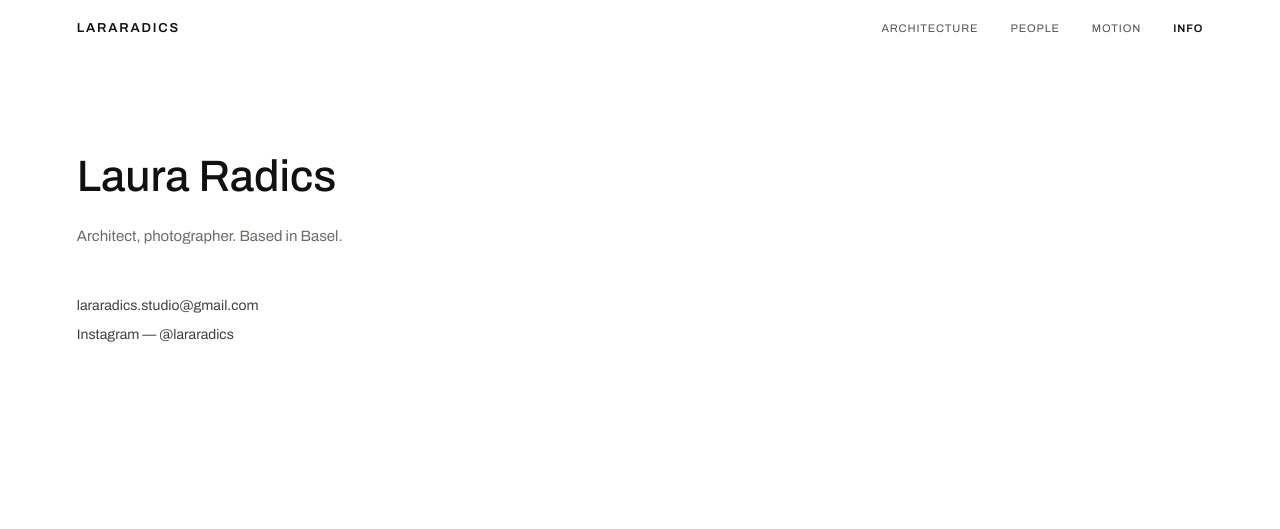
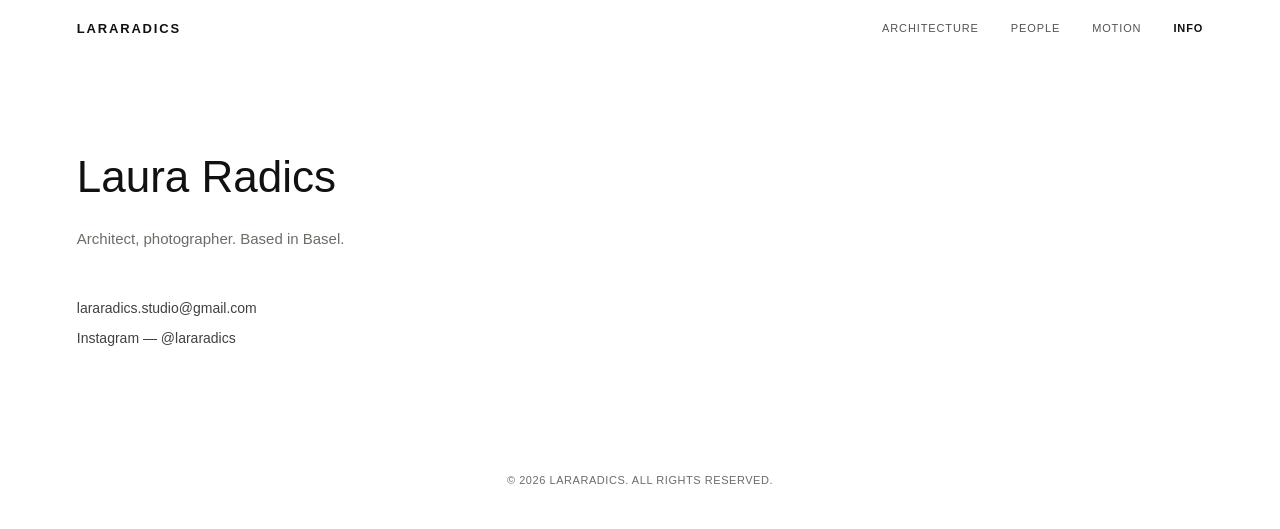
Before and after one commit to lararadics/lararadics-site, a plain HTML site: page info.html in a window 1280 px wide. Drawn offline with Linux system fonts and the light colour scheme.

Commit message:
Fix footer placement and updates

```diff
--- a/info.html
+++ b/info.html
@@ -5,6 +5,8 @@
 <meta name="viewport" content="width=device-width, initial-scale=1.0">
 <title>Info — LARARADICS</title>
 <style>
+  footer{ padding:32px 6vw 40px; font-size:11px; letter-spacing:.05em; text-transform:uppercase; color:var(--stone); text-align:center; }
+  img{ -webkit-user-select:none; user-select:none; -webkit-user-drag:none; }
   @import url('https://fonts.googleapis.com/css2?family=Archivo:wght@400;500;600&display=swap');
   :root{ --paper:#FFFFFF; --ink:#111110; --stone:#6E6B65; --line: rgba(17,17,16,0.09); --header-h: 56px; }
   *{box-sizing:border-box; margin:0; padding:0;}
@@ -56,5 +58,11 @@
     </div>
   </section>
 
+  <footer>&copy; <span id="year"></span> LARARADICS. All rights reserved.</footer>
+
+  <script>
+    document.getElementById('year').textContent = new Date().getFullYear();
+    document.addEventListener('contextmenu', function(e){ if (e.target.tagName === 'IMG') e.preventDefault(); });
+  </script>
 </body>
 </html>
```
Also changed, not shown: architecture.html (+8 -0 lines), index.html (+8 -0 lines), motion.html (+8 -0 lines), people.html (+9 -0 lines), project.html (+10 -1 lines).
